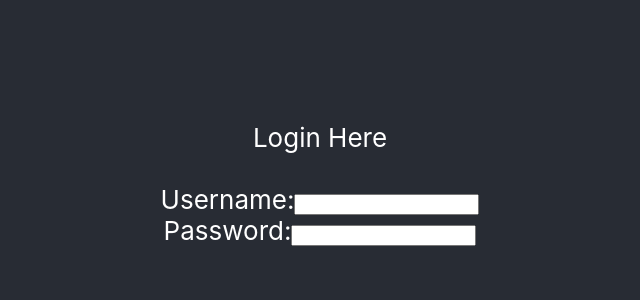
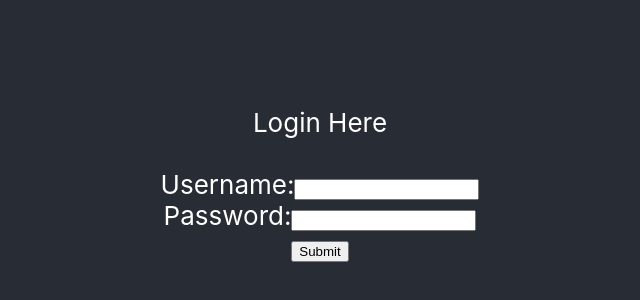
Before and after one commit to john-reiner/banking--frontend, a React (Create React App) app: page / in a window 1280 px wide. Shown: the part 216-516 px from the top of the page, without its empty margins (320-960 px from the left). Built offline with nearby package versions, Linux system fonts and the light colour scheme.

Commit message:
set up axios, react router dom npm packages

```diff
--- a/package.json
+++ b/package.json
@@ -6,8 +6,10 @@
     "@testing-library/jest-dom": "^5.11.4",
     "@testing-library/react": "^11.1.0",
     "@testing-library/user-event": "^12.1.10",
+    "axios": "^0.21.0",
     "react": "^17.0.1",
     "react-dom": "^17.0.1",
+    "react-router-dom": "^5.2.0",
     "react-scripts": "4.0.0",
     "web-vitals": "^0.2.4"
   },
--- a/src/App.js
+++ b/src/App.js
@@ -1,11 +1,18 @@
 import './App.css';
-import Login from './Login';
+import Home from './Home';
+import Dashboard from './DashBoard'
+import { BrowserRouter, Switch, Route } from 'react-router-dom'
 
 function App() {
   return (
     <div className="App">
       <header className="App-header">
-        <Login />
+        <BrowserRouter>
+            <Switch>
+              <Route exact path='/' component={Home} />
+              <Route exact path='/dashboard' component={Dashboard} />
+            </Switch>
+        </BrowserRouter>
       </header>
     </div>
   );
--- /dev/null
+++ b/src/DashBoard.js
@@ -0,0 +1,9 @@
+import React from 'react'
+
+export default function DashBoard() {
+    return (
+        <div>
+            DashBoard
+        </div>
+    )
+}
--- /dev/null
+++ b/src/Home.js
@@ -0,0 +1,33 @@
+import React, { useState } from 'react'
+
+
+
+export default function Home() {
+    const [username, setUsername] = useState('')
+    const [password, setPassword] = useState('')
+
+    const handleUsernameChange = e => setUsername(e.target.value)
+    const handlePasswordChange = e => setPassword(e.target.value)
+
+    const handleSubmit = e => {
+        e.preventDefault()
+        console.log('username is set to ' + username)
+    }
+
+
+
+    return (
+        <div>
+            Login Here
+            <br></br>
+            <br></br>
+        <form onSubmit={handleSubmit}>
+            <label for="username">Username:</label>
+            <input type="text" id="username" name="username" onChange={handleUsernameChange}/><br></br>
+            <label for="password">Password:</label>
+            <input type="password" id="password" name="password" /><br></br>
+            <input type="submit" value="Submit" />
+        </form>
+        </div>
+    )
+}
--- a/src/Login.js
+++ /dev/null
@@ -1,22 +0,0 @@
-import React, { useState } from 'react'
-
-
-export default function Login() {
-    const [userName, setuserName] = useState('')
-    const [password, setPassword] = useState('')
-
-
-    return (
-        <div>
-            Login Here
-            <br></br>
-            <br></br>
-        <form>
-            <label for="fname">Username:</label>
-            <input type="text" id="fname" name="fname"/><br></br>
-            <label for="lname">Password:</label>
-            <input type="password" id="lname" name="lname" />
-        </form>
-        </div>
-    )
-}
```
Also changed, not shown: 1 other file (tests, documents, lock files or other folders).
